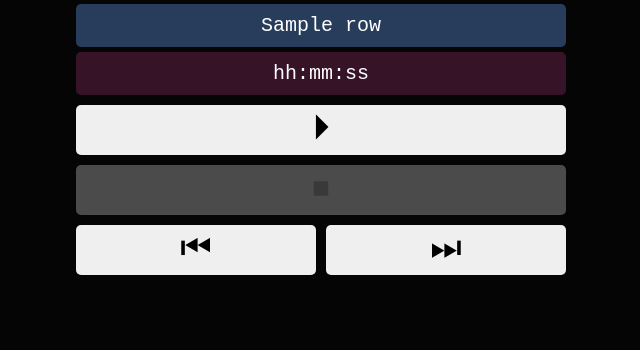
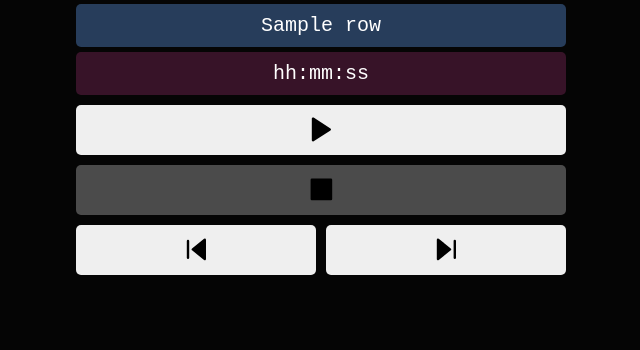
Before and after one commit to tissakhosla/shid-this-now, a Flask app: template templates/home.html in a window 1280 px wide. Shown: the part 255-605 px from the top of the page, without its empty margins (319-959 px from the left). Run offline with Flask 3, Linux system fonts and the light colour scheme; the template is opened without the code that fills it: most values are stand-ins (such as "Sample title", 1, 10 or a date in 2020); parts of the project's set-up code (start-up, migrations or seed data) failed here and were passed over.

Commit message:
updated icons

```diff
--- a/static/home.css
+++ b/static/home.css
@@ -38,6 +38,10 @@ form {
 }
 
 .controller button {
+    display: flex;
+    flex-direction: row;
+    align-items: center;
+    justify-content: center;
     border-radius: 5px;
     border: solid blue 0px;
     height: 50px;
@@ -46,3 +50,10 @@ form {
     font-family: 'Courier New', Courier, monospace;
     text-transform: uppercase;
 }
+
+.svg-play,
+.svg-stop,
+.svg-next,
+.svg-prev {
+    height: 60%;
+}
--- a/templates/home.html
+++ b/templates/home.html
@@ -12,11 +12,15 @@
     </div>
     </div>
     <div class="controller">
-        <button id="startButton" onclick="startTimer()">⏵</button>
-        <button id="stopButton" onclick="stopTimer()" disabled>⏹</button>
+        <button id="startButton" onclick="startTimer()">
+            {% include 'svg-play.html' %}
+        </button>
+        <button id="stopButton" onclick="stopTimer()" disabled>
+            {% include 'svg-stop.html' %}
+        </button>
         <div>
-            <button type="submit" name="ctl" value="prev">⏮</button>
-            <button type="submit" name="ctl" value="next">⏭</button>
+            <button type="submit" name="ctl" value="prev">{% include 'svg-prev.html' %}</button>
+            <button type="submit" name="ctl" value="next">{% include 'svg-next.html' %}</button>
         </div>
     </div>
 </form>
--- /dev/null
+++ b/templates/svg-next.html
@@ -0,0 +1,5 @@
+<svg class="svg-next" xmlns="http://www.w3.org/2000/svg" viewBox="0 0 24 24" fill="#000" stroke="#000" stroke-width="2"
+    stroke-linecap="round" stroke-linejoin="round">
+    <polygon points="5 4 15 12 5 20 5 4"></polygon>
+    <line x1="19" y1="5" x2="19" y2="19"></line>
+</svg>
--- /dev/null
+++ b/templates/svg-play.html
@@ -0,0 +1,4 @@
+<svg class="svg-play" xmlns="http://www.w3.org/2000/svg" viewBox="0 0 24 24" fill="#000" stroke="#000" stroke-width="2"
+    stroke-linecap="round" stroke-linejoin="round">
+    <polygon points="5 3 19 12 5 21 5 3"></polygon>
+</svg>
--- /dev/null
+++ b/templates/svg-prev.html
@@ -0,0 +1,5 @@
+<svg class="svg-prev" xmlns="http://www.w3.org/2000/svg" viewBox="0 0 24 24" fill="#000" stroke="#000" stroke-width="2"
+    stroke-linecap="round" stroke-linejoin="round">
+    <polygon points="19 4 9 12 19 20 19 4"></polygon>
+    <line x1="5" y1="5" x2="5" y2="19"></line>
+</svg>
--- /dev/null
+++ b/templates/svg-stop.html
@@ -0,0 +1,4 @@
+<svg class="svg-stop" xmlns="http://www.w3.org/2000/svg" viewBox="0 0 24 24" fill="#000" stroke="#000" stroke-width="2"
+    stroke-linecap="round" stroke-linejoin="round">
+    <rect x="4" y="4" width="16" height="16"></rect>
+</svg>
```
